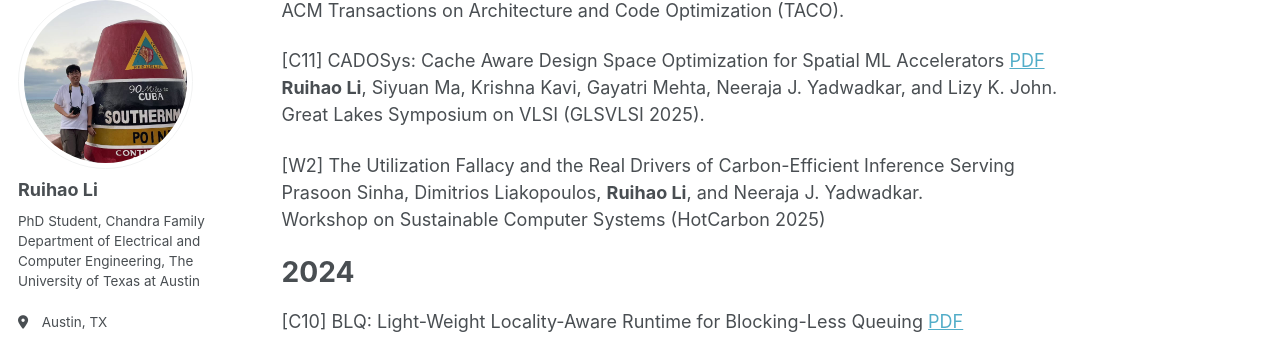
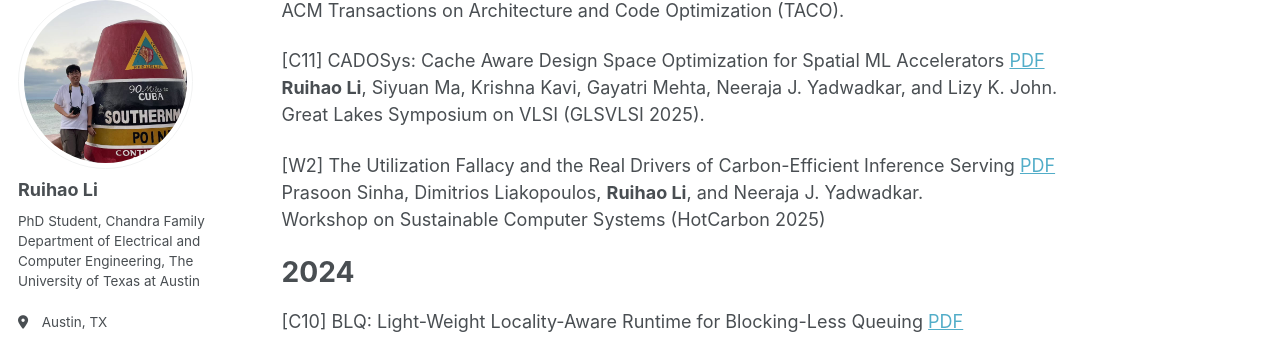
Before and after one commit to lrh12580/lrh12580.github.io, a Jekyll site: the page built from _publications/publications.md, in a window 1280 px wide and 900 px high, scrolled down 381 px. Shown: the part 105-444 px from the top of the window. Built offline with Jekyll 4.4.1, drawn with Linux system fonts in a browser that asks for light colours; some web fonts are replaced.

Commit message:
add_hotcarbon

```diff
--- a/_publications/publications.md
+++ b/_publications/publications.md
@@ -22,13 +22,13 @@ ACM Transactions on Architecture and Code Optimization (TACO).
 **Ruihao Li**, Siyuan Ma, Krishna Kavi, Gayatri Mehta, Neeraja J. Yadwadkar, and Lizy K. John. <br>
 Great Lakes Symposium on VLSI (GLSVLSI 2025).
 
-[W2] The Utilization Fallacy and the Real Drivers of Carbon-Efficient Inference Serving <br>
+[W2] The Utilization Fallacy and the Real Drivers of Carbon-Efficient Inference Serving [PDF](./Sinha_Hotcarbon_2025.pdf)<br>
 Prasoon Sinha, Dimitrios Liakopoulos, **Ruihao Li**, and Neeraja J. Yadwadkar. <br>
 Workshop on Sustainable Computer Systems (HotCarbon 2025)
 
 2024
 ======
-[C10] BLQ: Light-Weight Locality-Aware Runtime for Blocking-Less Queuing [PDF](./Li_CC_2024.pdf) <br>
+[C10] BLQ: Light-Weight Locality-Aware Runtime for Blocking-Less Queuing [PDF](./Wu_CC_2024.pdf) <br>
 Qinzhe Wu, **Ruihao Li**, Jonathan Beard, and Lizy John. <br>
 ACM SIGPLAN 33rd International Conference on Compiler Construction (CC 2024).
 
@@ -38,7 +38,7 @@ ACM SIGPLAN 33rd International Conference on Compiler Construction (CC 2024).
 **Ruihao Li**, Sanjana Yadav, Qinzhe Wu, Krishna Kavi, Gayatri Mehta, Neeraja J. Yadwadkar, and Lizy K. John. <br>
 2023 IEEE International Symposium on Workload Characterization (IISWC 2023).
 
-[C8] HLSDataset: Open-Source Dataset for ML-Assisted FPGA Design using High Level Synthesis [PDF](./Li_ASAP_2023.pdf) <br>
+[C8] HLSDataset: Open-Source Dataset for ML-Assisted FPGA Design using High Level Synthesis [PDF](./Wei_ASAP_2023.pdf) <br>
 Zhigang Wei, Aman Arora, **Ruihao Li**, and Lizy K. John. <br>
 34th IEEE International Conference on Application-specific Systems, Architectures and Processors (ASAP 2023).
 
@@ -48,11 +48,11 @@ HotOS XIX: The 19th Workshop on Hot Topics in Operating Systems (HotOS 2023).
 
 2022
 ======
-[W1] Performance Impact of NVMe-Over-TCP on HDFS Workloads [PDF](./Li_UCC_2022.pdf) <br>
+[W1] Performance Impact of NVMe-Over-TCP on HDFS Workloads [PDF](./Sharma_UCC_2022.pdf) <br>
 Nikita Sharma, **Ruihao Li**, Qinzhe Wu, and Lizy Kurian John. <br>
 First International Workshop on Intelligent and Adaptive Edge-Cloud Operations and Services (Intel4EC, in conjunction with UCC 2022)
 
-[C6] SPAMeR: Speculative Push for Anticipated Message Requests in Multi-Core Systems [PDF](./Li_ICPP_2022.pdf) <br>
+[C6] SPAMeR: Speculative Push for Anticipated Message Requests in Multi-Core Systems [PDF](./Wu_ICPP_2022.pdf) <br>
 Qinzhe Wu, Ashen Ekanayake, **Ruihao Li**, Jonathan Beard, and Lizy K. John. <br>
 51st International Conference on Parallel Processing (ICPP 2022).
 
```
Also changed, not shown: 9 other files.
